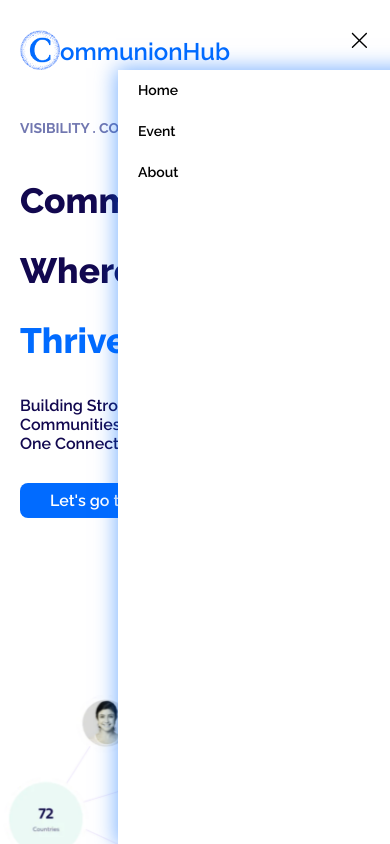
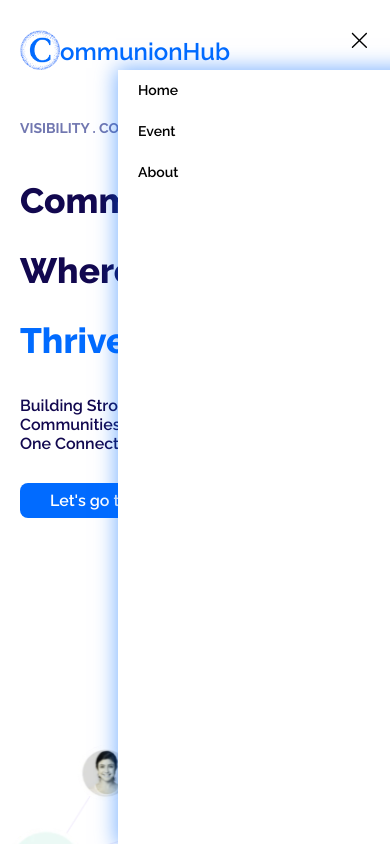
Before and after one commit to shsobur/CommunionHub, a React (Vite) app: page / in a window 390 px wide. Shown: the top 844 px of the page. Built offline with nearby package versions, Linux system fonts and the light colour scheme.

Commit message:
Fixed some design bug

```diff
--- a/src/Style/Banner.css
+++ b/src/Style/Banner.css
@@ -135,6 +135,7 @@
 
 @media screen and (max-width: 768px) {
   .main_banner_container {
+    gap: 50px;
     flex-direction: column;
     line-height: normal;
     height: auto;
```
Also changed, not shown: src/assets/banner.png.
